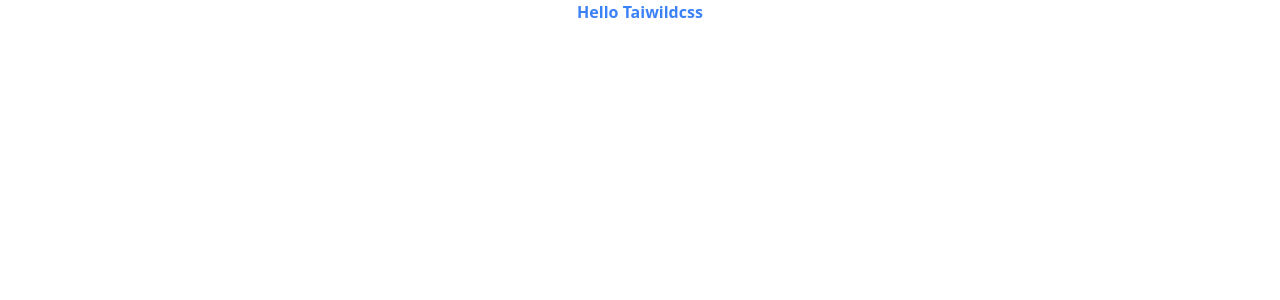
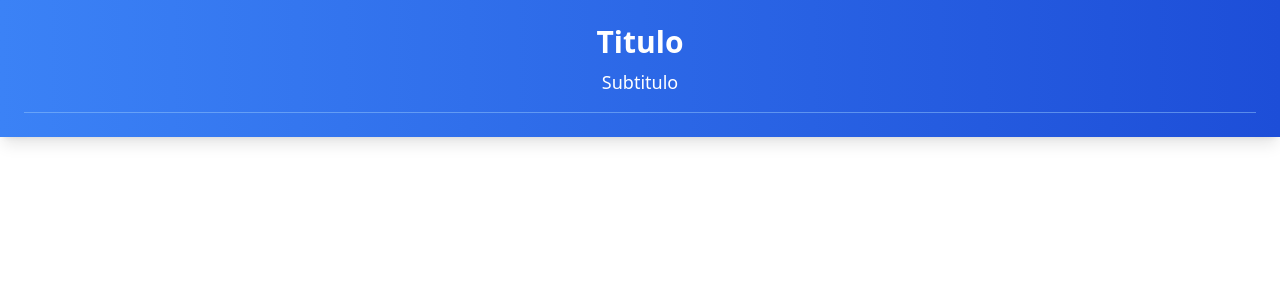
Before and after one commit to marcionavarro/udemy-angular19, an Angular app in the folder passeio-app/: page /paginas in a window 1280 px wide. Before the commit this address led to /. Shown: the top 300 px of the page. Built offline with nearby package versions, Linux system fonts and the light colour scheme.

Commit message:
Secao 4: 55.Codificando o Layout e realizando lazy load de rotas

```diff
--- a/passeio-app/src/app/app-routing.module.ts
+++ b/passeio-app/src/app/app-routing.module.ts
@@ -1,10 +1,16 @@
-import { NgModule } from '@angular/core';
-import { RouterModule, Routes } from '@angular/router';
+import {NgModule} from '@angular/core';
+import {RouterModule, Routes} from '@angular/router';
 
-const routes: Routes = [];
+const routes: Routes = [
+  {
+    path: 'paginas',
+    loadChildren: () => import('./template/template.module').then(m => m.TemplateModule)
+  }
+];
 
 @NgModule({
   imports: [RouterModule.forRoot(routes)],
   exports: [RouterModule]
 })
-export class AppRoutingModule { }
+export class AppRoutingModule {
+}
--- a/passeio-app/src/app/app.component.html
+++ b/passeio-app/src/app/app.component.html
@@ -1,3 +1 @@
-<h1 class="text-center text-blue-500 font-bold">
-  Hello Taiwildcss
-</h1>
+<router-outlet></router-outlet>
--- /dev/null
+++ b/passeio-app/src/app/template/layout/layout.component.html
@@ -0,0 +1,11 @@
+<header class="bg-gradient-to-r from-blue-500 to-blue-700 text-white p-6 shadow-lg">
+  <div class="text-center">
+    <h1 class="text-3xl font-bold">Titulo</h1>
+    <p class="text-lg mt-2">Subtitulo</p>
+  </div>
+
+  <div class="mt-4">
+    <hr class="bordr-t border-blue-300 opacity-50"/>
+  </div>
+
+</header>
```
Also changed, not shown: passeio-app/src/app/template/layout/layout.component.ts (added, +11 -0 lines), passeio-app/src/app/template/template-routing.module.ts (added, +17 -0 lines), passeio-app/src/app/template/template.module.ts (added, +17 -0 lines), passeio-app/src/app/template/layout/layout.component.scss (added), 1 other file (tests, documents, lock files or other folders).
